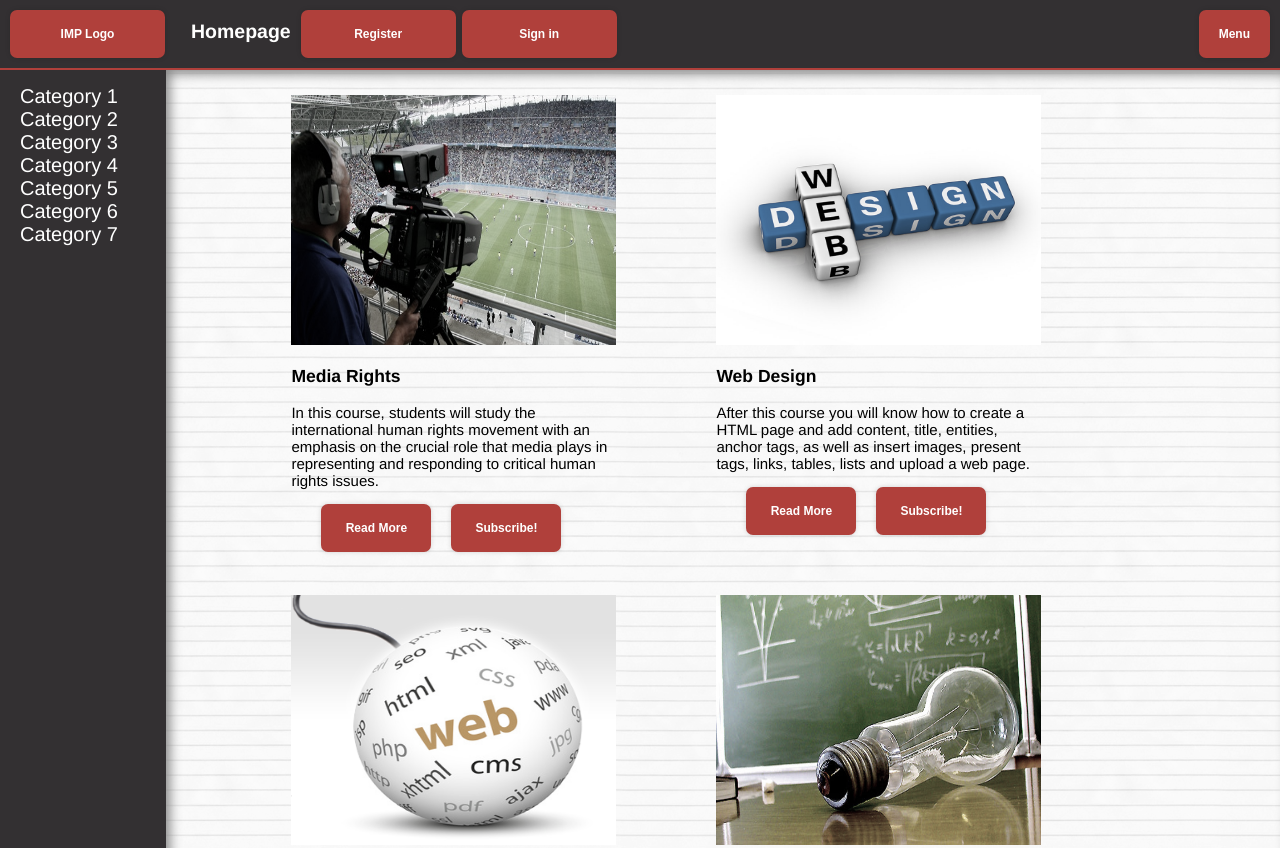
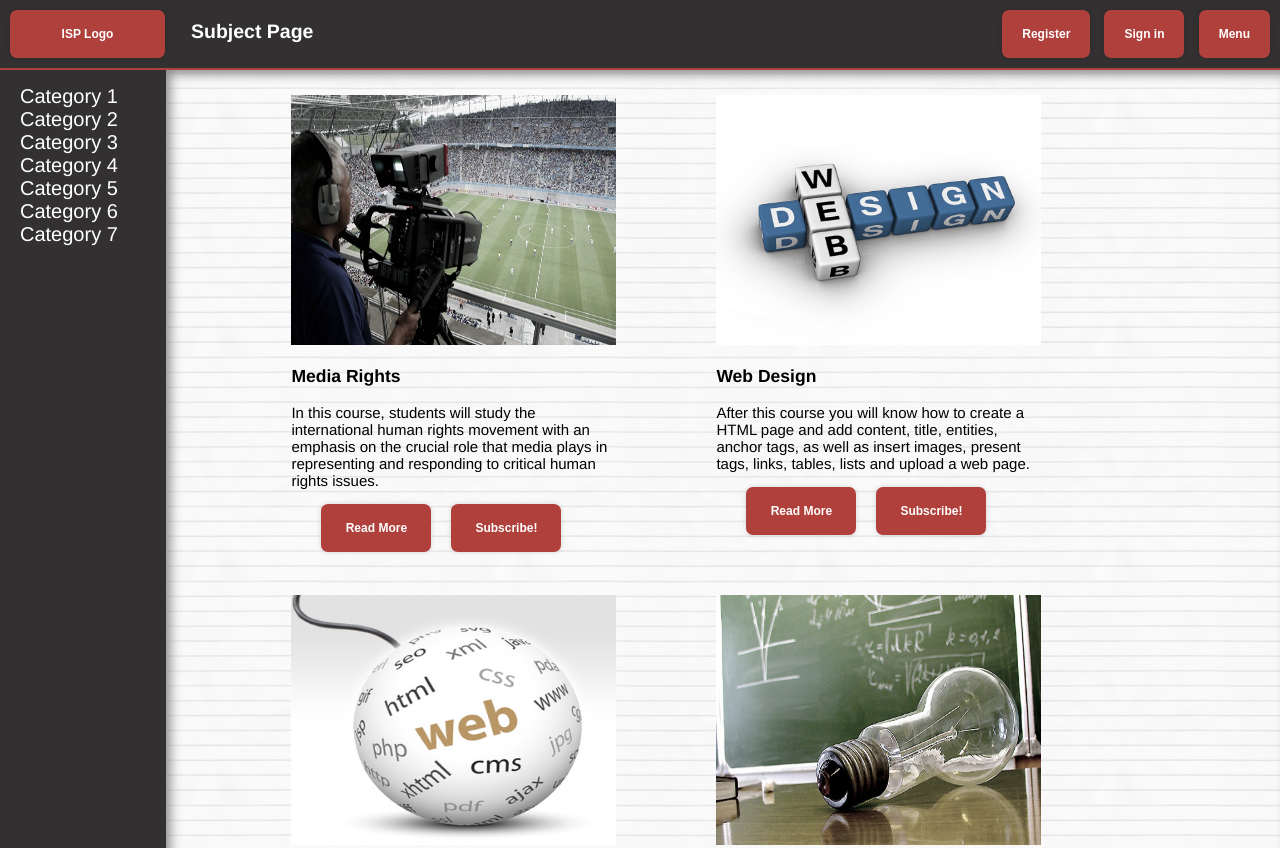
Before and after one commit to eilifjohansen/Webprosjekt-1, a plain HTML site: page prototype1/index.html in a window 1280 px wide. Shown: the top 848 px of the page. Drawn offline with nearby package versions, Linux system fonts and the light colour scheme.

Commit message:
Fixed header subject page

```diff
--- a/prototype1/index.html
+++ b/prototype1/index.html
@@ -8,35 +8,33 @@
 </head>
 <body background="lined_paper.png"> <!-- midlertidig løsning -->
 
-
 <div id="top_menu">
-
-		<a href="index.html"><div id="home_button">IMP Logo</div></a>
-
-
+	<div id="home_button">
+		<a href="index.html">ISP Logo</a>
+	</div>
 
 	<div id="current_topic">
-		<a href="#">Homepage</a>
+		<a href="#">Subject Page</a>
 	</div>
-
-	<a href="registerpage.html"><div id="home_button" class="other_buttons">Register</div></a>
-
-	<a href="loginpage.html"><div id="home_button" class="other_buttons">Sign in</div></a>
-
 
 	<div id="menu_button">
 		<ul>
 			<li class="top">
+				<a href="registerpage.html">Register</a>
+			</li>
+				<li class="top">
+				<a href="loginpage.html">Sign in</a>
+			</li>
+			<li class="top">
 				Menu
 				<ul>
-				  <a href="infopage.html"><li>About us</li></a>
-				  <a href="infopage.html"><li>Contact us</li></a>
-			</ul>
+					  <a href="infopage.html"> <li> About us </li> </a>
+					  <a href="infopage.html"> <li> Contact us </li> </a>
+				</ul>
 			</li>
 		</ul>
 	</div>
 </div>
-
 
 <nav id="side_menu">
 	<ul class="subjectList">
```
